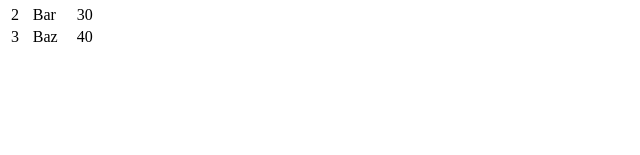
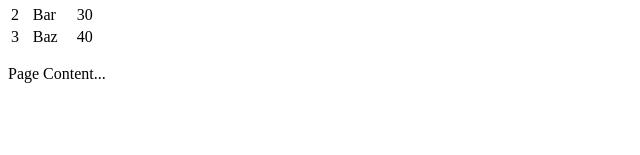
Before and after one commit to shintech/react-seed, a React app: page / in a window 1280 px wide. Shown: the part 128-283 px from the top of the page, without its empty margins (0-640 px from the left). Built offline with nearby package versions, Linux system fonts and the light colour scheme.

Commit message:
state and props

```diff
--- a/app/App.jsx
+++ b/app/App.jsx
@@ -1,10 +1,12 @@
 import React from 'react'
 
 class App extends React.Component {
-  constructor () {
-    super()
+  constructor (props) {
+    super(props)
 
     this.state = {
+      header: 'Header',
+      content: 'Page Content...',
       data:
       [
         {
@@ -31,7 +33,7 @@ class App extends React.Component {
   render () {
     return (
       <div>
-        <Header />
+        <Header headerProp={this.state.header} />
         <table>
           <thead>
             <tr>
@@ -44,6 +46,9 @@ class App extends React.Component {
             {this.state.data.map((person, i) => <TableRow key={i} data={person} />)}
           </tbody>
         </table>
+        <div>
+          <Content contentProp={this.state.content} />
+        </div>
       </div>
     )
   }
@@ -58,7 +63,7 @@ class Header extends React.Component {
 
     return (
       <div>
-        <h1 style={myStyle}>Header</h1>
+        <h1 style={myStyle}>{this.props.headerProp}</h1>
       </div>
     )
   }
@@ -76,4 +81,14 @@ class TableRow extends React.Component {
   }
 }
 
+class Content extends React.Component {
+  render () {
+    return (
+      <div>
+        <p>{this.props.contentProp}</p>
+      </div>
+    )
+  }
+}
+
 export default App
--- a/package.json
+++ b/package.json
@@ -1,6 +1,6 @@
 {
   "name": "react-seed",
-  "version": "0.0.7",
+  "version": "0.0.8",
   "description": "Shintech React Seed",
   "main": "build/server.js",
   "repository": "https://github.com/shintech/react-seed",
```
